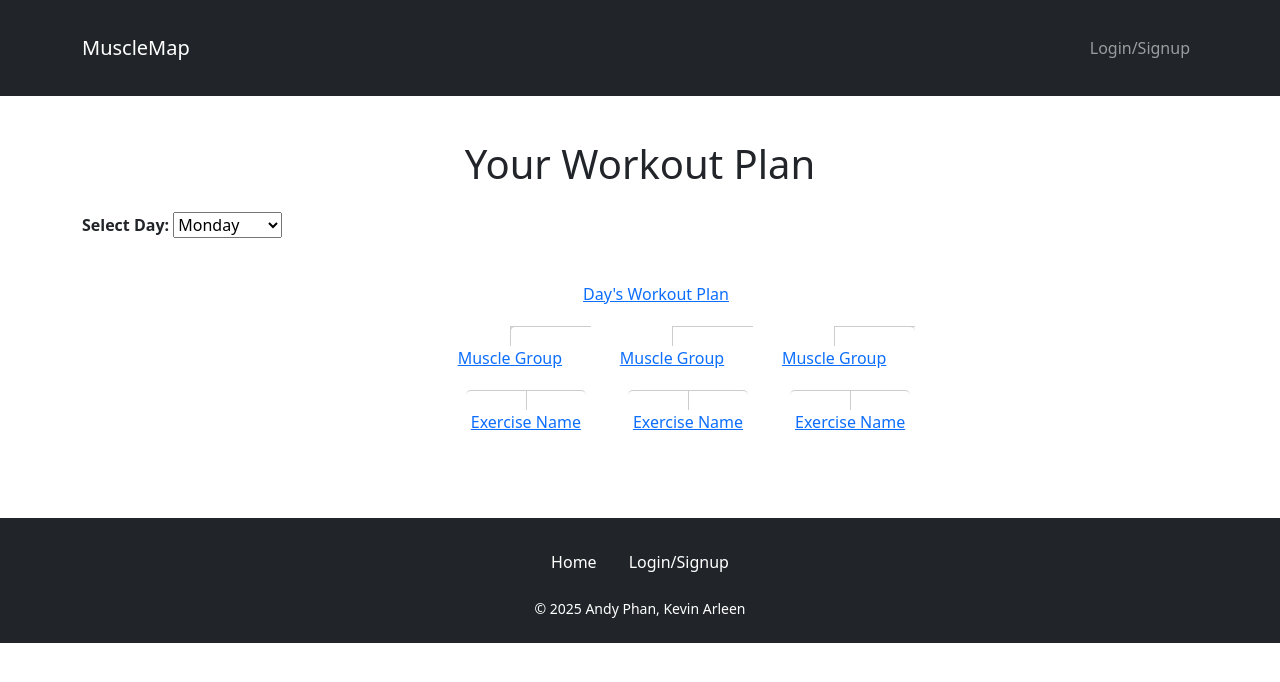
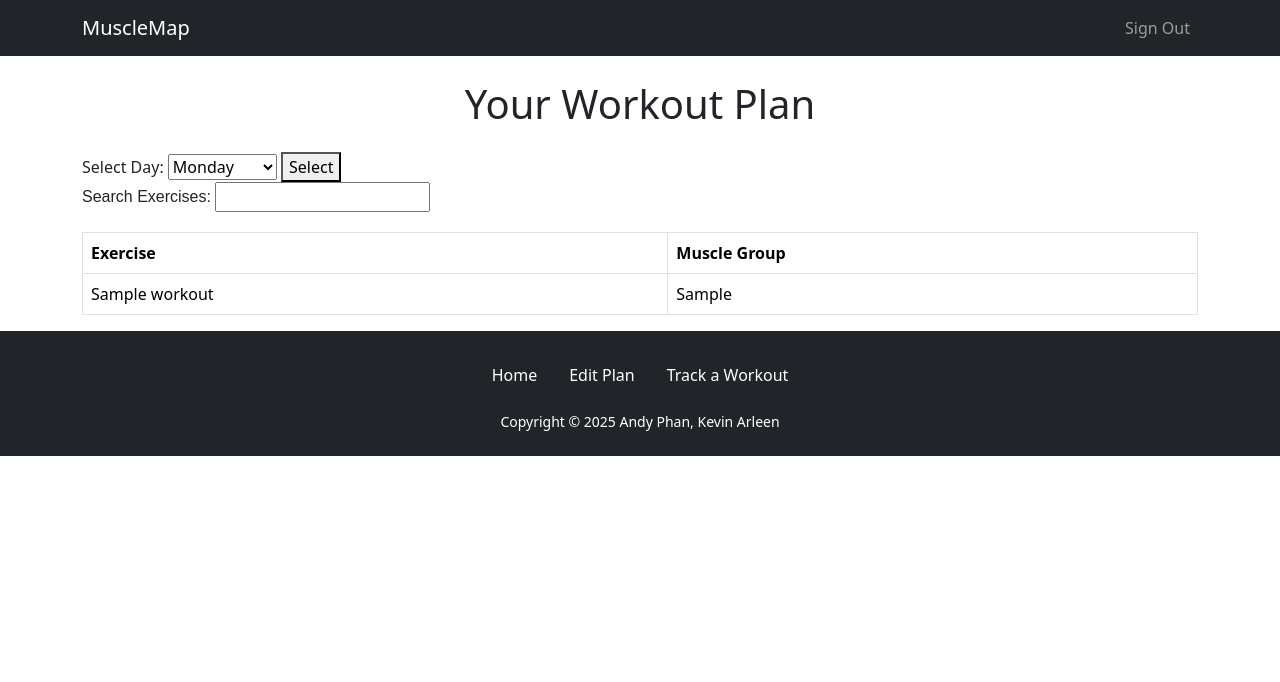
Before and after one commit to AndyyyPhan/MuscleMap, a PHP site: template views/workout-plan.php in a window 1280 px wide. Shown: the top 682 px of the page. Run offline with PHP 8.4, Linux system fonts and the light colour scheme; the template is opened without the code that fills it: most values are stand-ins (such as "Sample title", 1, 10 or a date in 2020); a stand-in replaces the project's code that opens the database connection.

Commit message:
search_exercise JSON query implementation

```diff
--- a/views/workout-plan.php
+++ b/views/workout-plan.php
@@ -1,44 +1,120 @@
-<?php include(__DIR__ . '/header.php'); ?>
+<!DOCTYPE html>
+<html lang="en">
+<head>
+    <meta charset="UTF-8">
+    <meta name="description" content="Your Personalized Workout Plan">
+    <meta name="author" content="Andy Phan, Kevin Arleen">
+    <meta name="viewport" content="width=device-width, initial-scale=1">
+    <title>MuscleMap - Workout Plan</title>
+    <link href="https://cdn.jsdelivr.net/npm/bootstrap@5.3.3/dist/css/bootstrap.min.css" rel="stylesheet" integrity="sha384-QWTKZyjpPEjISv5WaRU9OFeRpok6YctnYmDr5pNlyT2bRjXh0JMhjY6hW+ALEwIH" crossorigin="anonymous">
+    <link rel="stylesheet" href="https://code.jquery.com/ui/1.13.2/themes/base/jquery-ui.css">
+    <style>
+        .table-container {
+            margin-top: 20px;
+        }
+    </style>
+</head>
+<body>
+    <nav class="navbar navbar-expand-lg navbar-dark bg-dark">
+        <div class="container">
+            <a class="navbar-brand" href="index.html">MuscleMap</a>
+            <button class="navbar-toggler" type="button" data-bs-toggle="collapse" data-bs-target="#navbarNav">
+                <span class="navbar-toggler-icon"></span>
+            </button>
+            <div class="collapse navbar-collapse" id="navbarNav">
+                <ul class="navbar-nav ms-auto">
+                    <li class="nav-item"><a class="nav-link" href="php/logout.php">Sign Out</a></li>
+                </ul>
+            </div>
+        </div>
+    </nav>
+
     <main class="container">
         <h1 class="text-center my-4">Your Workout Plan</h1>
-    <div class="dropdown">
+
+       <form method="GET">
+            <input type="hidden" name="command" value="showWorkoutPlan">
             <label for="daySelect">Select Day:</label>
             <select id="daySelect" name="daySelect">
-            <option value="M">Monday</option>
-            <option value="Tu">Tuesday</option>
-            <option value="W">Wednesday</option>
-            <option value="Th">Thursday</option>
-            <option value="F">Friday</option>
-            <option value="Sat">Saturday</option>
-            <option value="Sun">Sunday</option>
+                <option value="M" <?php if ($day_of_week == 'M') echo 'selected'; ?>>Monday</option>
+                <option value="Tu" <?php if ($day_of_week == 'Tu') echo 'selected'; ?>>Tuesday</option>
+                <option value="W" <?php if ($day_of_week == 'W') echo 'selected'; ?>>Wednesday</option>
+                <option value="Th" <?php if ($day_of_week == 'Th') echo 'selected'; ?>>Thursday</option>
+                <option value="F" <?php if ($day_of_week == 'F') echo 'selected'; ?>>Friday</option>
+                <option value="Sat" <?php if ($day_of_week == 'Sat') echo 'selected'; ?>>Saturday</option>
+                <option value="Sun" <?php if ($day_of_week == 'Sun') echo 'selected'; ?>>Sunday</option>
             </select>
+            <button type="submit">Select</button>
+        </form>
+
+        <div class="ui-widget">
+            <label for="search">Search Exercises: </label>
+            <input id="search">
         </div>
-    <div class="tree">
-        <ul>
-            <li>
-                <a href="#">Day's Workout Plan</a>
-                <ul>
-                    <li class="branch">
-                        <a href="#">Muscle Group</a>
-                        <ul>
-                            <li><a href="#">Exercise Name</a></li>
-                        </ul>
-                    </li>
-                    <li class="branch">
-                        <a href="#">Muscle Group</a>
-                        <ul>
-                            <li><a href="#">Exercise Name</a></li>
-                        </ul>
-                    </li>
-                    <li class="branch">
-                        <a href="#">Muscle Group</a>
-                        <ul>
-                            <li><a href="#">Exercise Name</a></li>
-                        </ul>
-                    </li>
-                </ul>
-            </li>
-        </ul>
+
+        <div class="table-container">
+            <table class="table table-bordered">
+                <thead>
+                    <tr>
+                        <th>Exercise</th>
+                        <th>Muscle Group</th>
+                    </tr>
+                </thead>
+                <tbody>
+                <?php if (empty($workout_data)): ?>
+                    <tr><td colspan="2">No exercises added yet.</td></tr>
+                <?php else: ?>
+                    <?php foreach ($workout_data as $exercise): ?>
+                        <tr>
+                            <td><?php echo htmlspecialchars($exercise['exercise_name']); ?></td>
+                            <td><?php echo htmlspecialchars($exercise['muscle_group']); ?></td>
+                        </tr>
+                    <?php endforeach; ?>
+                <?php endif; ?>
+                </tbody>
+            </table>
         </div>
     </main>
-<?php include(__DIR__ . '/footer.php'); ?>
+
+    <footer class="container-fluid bg-dark text-white text-center py-4">
+        <nav class="nav justify-content-center">
+            <a class="nav-link text-white" href="index.html">Home</a>
+            <a class="nav-link text-white" href="workout-plan.php?command=editWorkoutPlan&daySelect=<?php echo htmlspecialchars($day_of_week); ?>">Edit Plan</a>
+            <a class="nav-link text-white" href="workout-progress.php?command=showWorkoutProgress">Track a Workout</a>
+        </nav>
+        <small class="d-block mt-3">Copyright &copy; 2025 Andy Phan, Kevin Arleen</small>
+    </footer>
+
+    <script src="https://code.jquery.com/jquery-3.6.0.js"></script>
+    <script src="https://code.jquery.com/ui/1.13.2/jquery-ui.js"></script>
+    <script>
+        $(function() {
+            $("#search").autocomplete({
+                source: function(request, response) {
+                    $.ajax({
+                        url: "php/search_exercises.php",
+                        dataType: "json",
+                        data: {
+                            term: request.term
+                        },
+                        success: function(data) {
+                            response($.map(data, function(item) {
+                                return {
+                                    label: item.name + ' (' + item.muscle_group + ')',
+                                    value: item.name,
+                                    id: item.id
+                                }
+                            }));
+                        }
+                    });
+                },
+                minLength: 2,
+                select: function(event, ui) {
+                    console.log("Selected: " + ui.item.value + " id:" + ui.item.id);
+                    // You can do something with the selected exercise, like add it to the workout plan
+                }
+            });
+        });
+    </script>
+</body>
+</html>
```
Also changed, not shown: controllers/WorkoutController.php (+14 -2 lines), models/WorkoutModel.php (+17 -0 lines), search_exercises.php (added, +26 -0 lines). Lines whose indentation alone changed are shown as unchanged.
